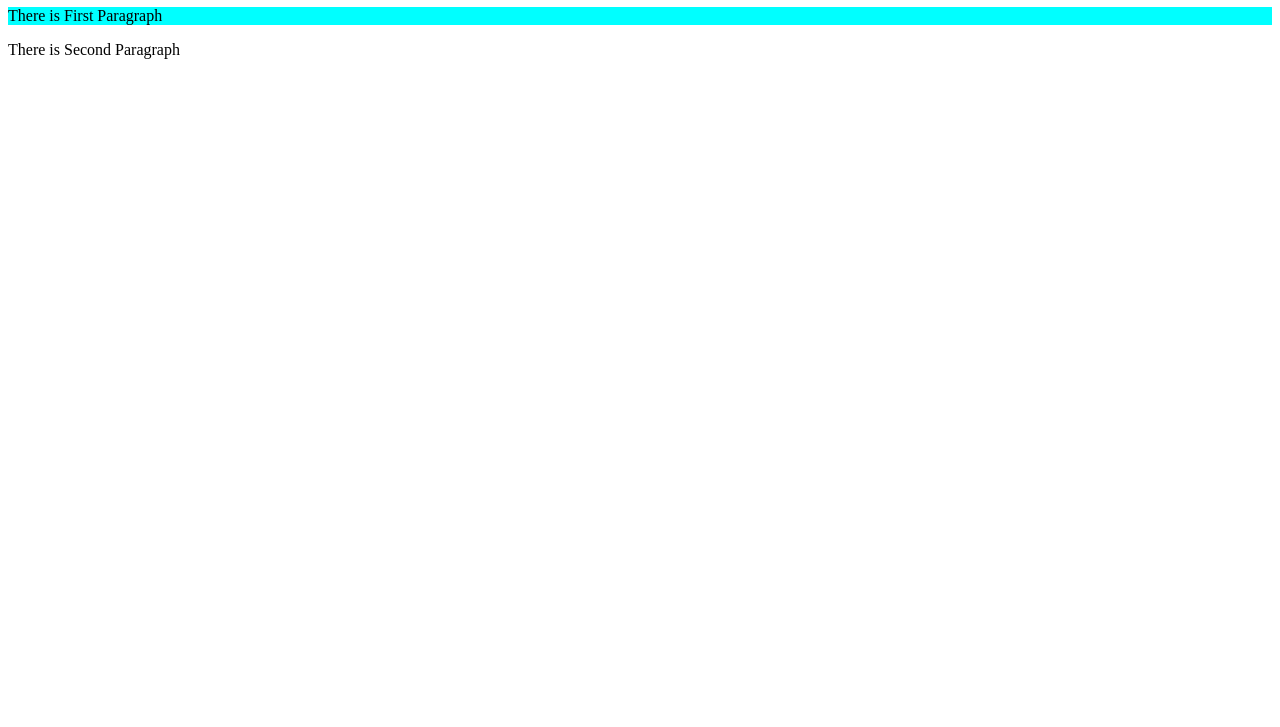
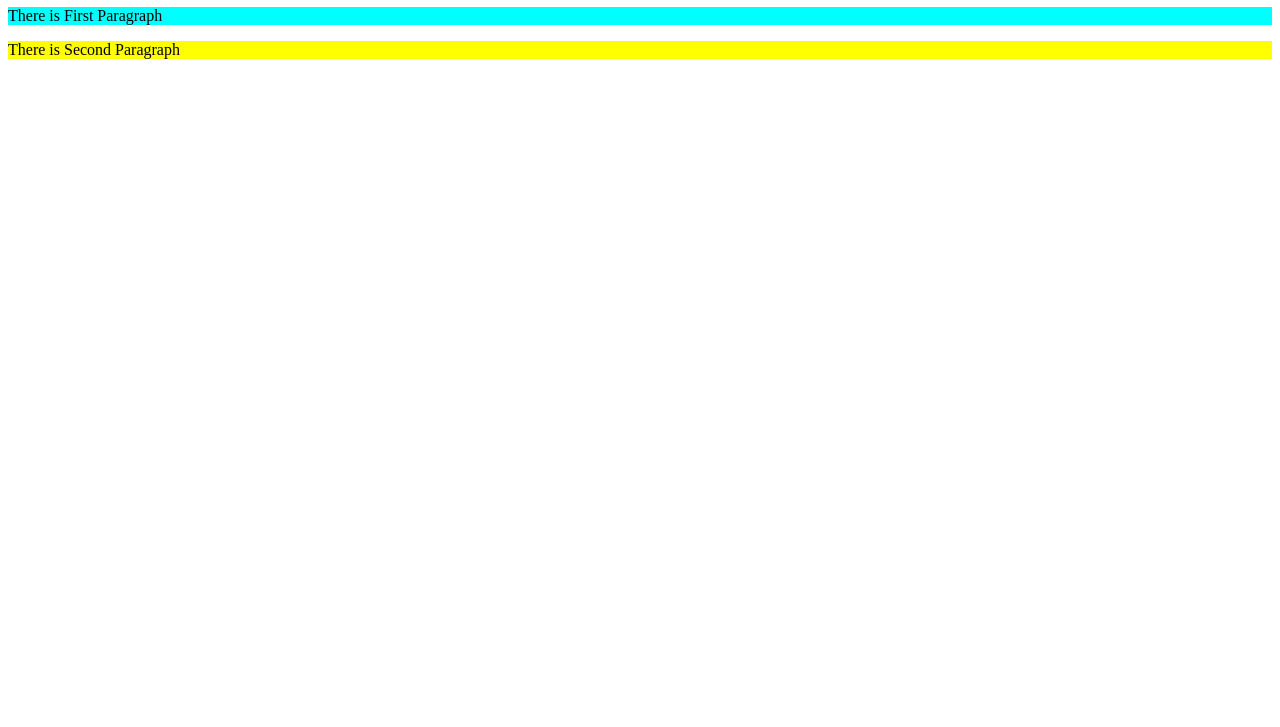
Before and after one commit to mmkolape2020/Git-Practice, a plain HTML site: page index.html in a window 1280 px wide. Shown: the part 73-800 px from the top of the page. Drawn offline with Linux system fonts and the light colour scheme.

Commit message:
Added BG color to 2 para

```diff
--- a/index.html
+++ b/index.html
@@ -9,6 +9,6 @@
 <body>
     <h1>Git Practice</h1>
     <p id="para1">There is First Paragraph</p>
-    <p>There is Second Paragraph</p>
+    <p id="para2">There is Second Paragraph</p>
 </body>
 </html>
--- a/style.css
+++ b/style.css
@@ -4,3 +4,6 @@ h1 {
 #para1{
     background-color: aqua;
 }
+#para2 {
+    background-color: yellow;
+}
```
